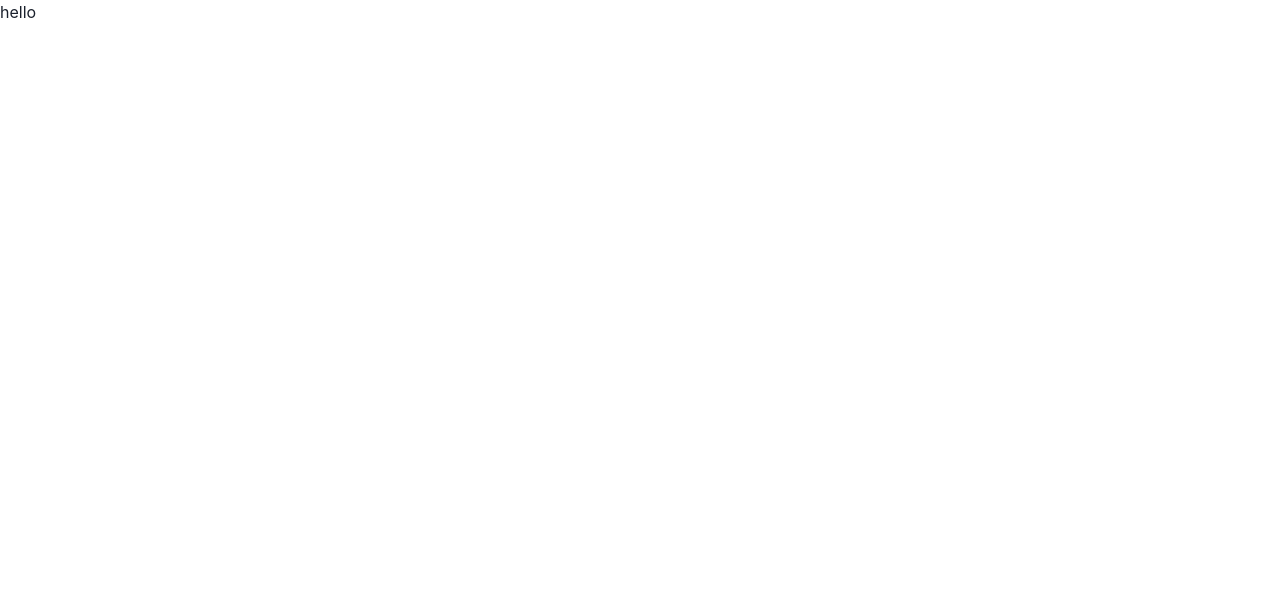
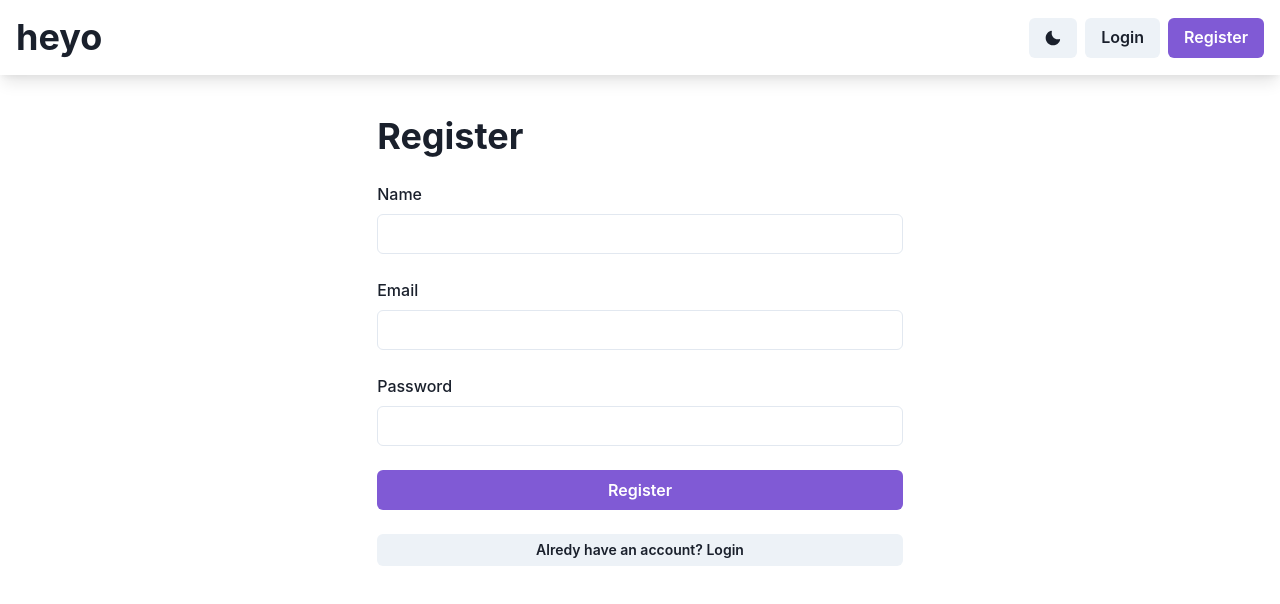
Before and after one commit to danlopes-arc/auth-site-web, a React (Create React App) app: page /register in a window 1280 px wide. Shown: the top 604 px of the page. Built offline with nearby package versions, Linux system fonts and the light colour scheme.

Commit message:
Create index and register pages, and NavBar

```diff
--- a/package.json
+++ b/package.json
@@ -3,6 +3,7 @@
   "version": "0.1.0",
   "private": true,
   "dependencies": {
+    "@chakra-ui/icons": "^1.0.1",
     "@chakra-ui/react": "^1.0.1",
     "@emotion/react": "^11.1.1",
     "@emotion/styled": "^11.0.0",
@@ -13,9 +14,12 @@
     "@types/node": "^12.19.6",
     "@types/react": "^16.14.2",
     "@types/react-dom": "^16.9.10",
+    "@types/react-router-dom": "^5.1.6",
+    "formik": "^2.2.5",
     "framer-motion": "^2.9.4",
     "react": "^17.0.1",
     "react-dom": "^17.0.1",
+    "react-router-dom": "^5.2.0",
     "react-scripts": "4.0.1",
     "typescript": "^4.1.2",
     "web-vitals": "^0.2.4"
--- a/src/App.tsx
+++ b/src/App.tsx
@@ -1,11 +1,24 @@
-import { ChakraProvider } from '@chakra-ui/react';
+import { ChakraProvider, Container } from '@chakra-ui/react';
 import React from 'react';
+import { BrowserRouter, Route, Switch } from 'react-router-dom'
+import NavBar from './components/NavBar';
+
+import Index from './pages/index'
+import Register from './pages/register';
 
 function App() {
   return (
     <ChakraProvider>
       <div className="App">
-        hello
+        <BrowserRouter>
+          <NavBar></NavBar>
+          <Container p={10}>
+            <Switch>
+              <Route path="/" exact component={Index} />
+              <Route path="/register" exact component={Register} />
+            </Switch>
+          </Container>
+        </BrowserRouter>
       </div>
     </ChakraProvider>
   );
--- /dev/null
+++ b/src/components/NavBar.tsx
@@ -0,0 +1,32 @@
+import { MoonIcon, SunIcon } from '@chakra-ui/icons'
+import { Flex, Heading, Box, Button, useColorMode } from '@chakra-ui/react'
+import React from 'react'
+import { Link } from 'react-router-dom'
+
+interface NavBarProps {}
+
+const NavBar: React.FC<NavBarProps> = () => {
+  const { colorMode, toggleColorMode } = useColorMode()
+  return (
+    <Flex as="nav" align="center" justify="space-between" p={4} boxShadow="lg">
+      <Link to="/">
+        <Heading as="span">heyo</Heading>
+      </Link>
+      <Box>
+        <Button onClick={toggleColorMode}>
+          {colorMode === 'light' ? <MoonIcon /> : <SunIcon />}
+        </Button>
+        <Button as="a" href="/login" ml={2}>
+          Login
+        </Button>
+        <Link to="/register">
+          <Button ml={2} colorScheme="purple">
+            Register
+          </Button>
+        </Link>
+      </Box>
+    </Flex>
+  )
+}
+
+export default NavBar
--- /dev/null
+++ b/src/pages/index.tsx
@@ -0,0 +1,14 @@
+import { Center, Heading } from '@chakra-ui/react'
+import React from 'react'
+
+interface IndexProps {}
+
+const Index: React.FC<IndexProps> = () => {
+  return (
+    <Center>
+      <Heading as="h1">Welcome!</Heading>
+    </Center>
+  )
+}
+
+export default Index
--- /dev/null
+++ b/src/pages/register.tsx
@@ -0,0 +1,90 @@
+import {
+  Button,
+  FormControl,
+  FormErrorMessage,
+  FormLabel,
+  Heading,
+  Input,
+} from '@chakra-ui/react'
+import { Field, Form, Formik } from 'formik'
+import React from 'react'
+
+interface RegisterProps {}
+
+const Register: React.FC<RegisterProps> = () => {
+  const validateField = (...rest: any[]) => {}
+  return (
+    <Formik
+      initialValues={{
+        name: '',
+        email: '',
+        password: '',
+      }}
+      onSubmit={() => {}}
+    >
+      {(props) => (
+        <Form>
+          <Heading as="h1" mb={6}>
+            Register
+          </Heading>
+          <Field name="name" validate={validateField}>
+            {({ field, form }: any) => (
+              <FormControl
+                isInvalid={form.errors.name && form.touched.name}
+                mb={6}
+              >
+                <FormLabel htmlFor="name">Name</FormLabel>
+                <Input {...field} id="name"></Input>
+                <FormErrorMessage>{form.errors.name}</FormErrorMessage>
+              </FormControl>
+            )}
+          </Field>
+          <Field name="email" validate={validateField}>
+            {({ field, form }: any) => (
+              <FormControl
+                mb={6}
+                isInvalid={form.errors.email && form.touched.email}
+              >
+                <FormLabel htmlFor="email">Email</FormLabel>
+                <Input {...field} type="email" id="email"></Input>
+                <FormErrorMessage>{form.errors.email}</FormErrorMessage>
+              </FormControl>
+            )}
+          </Field>
+          <Field name="password" validate={validateField}>
+            {({ field, form }: any) => (
+              <FormControl
+                mb={6}
+                isInvalid={form.errors.password && form.touched.password}
+              >
+                <FormLabel htmlFor="password">Password</FormLabel>
+                <Input {...field} type="password" id="password"></Input>
+                <FormErrorMessage>{form.errors.password}</FormErrorMessage>
+              </FormControl>
+            )}
+          </Field>
+          <Button
+            w="100%"
+            colorScheme="purple"
+            isLoading={props.isSubmitting}
+            type="submit"
+            mb={6}
+          >
+            Register
+          </Button>
+          <Button
+            w="100%"
+            colorScheme="gray"
+            isLoading={props.isSubmitting}
+            type="submit"
+            size="sm"
+          >
+            Alredy have an account? Login
+          </Button>
+        </Form>
+      )}
+    </Formik>
+  )
+}
+
+export default Register
```
Also changed, not shown: 2 other files (tests, documents, lock files or other folders).
